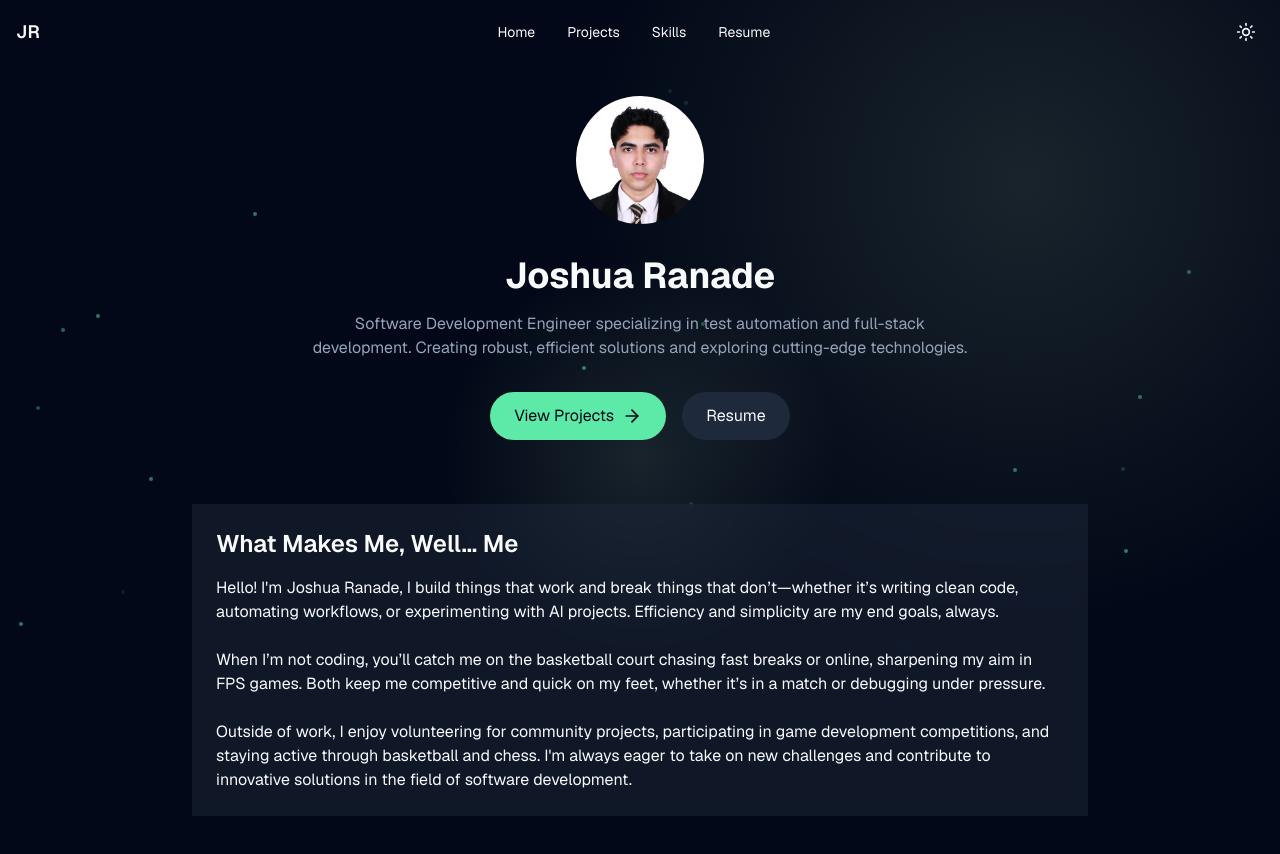
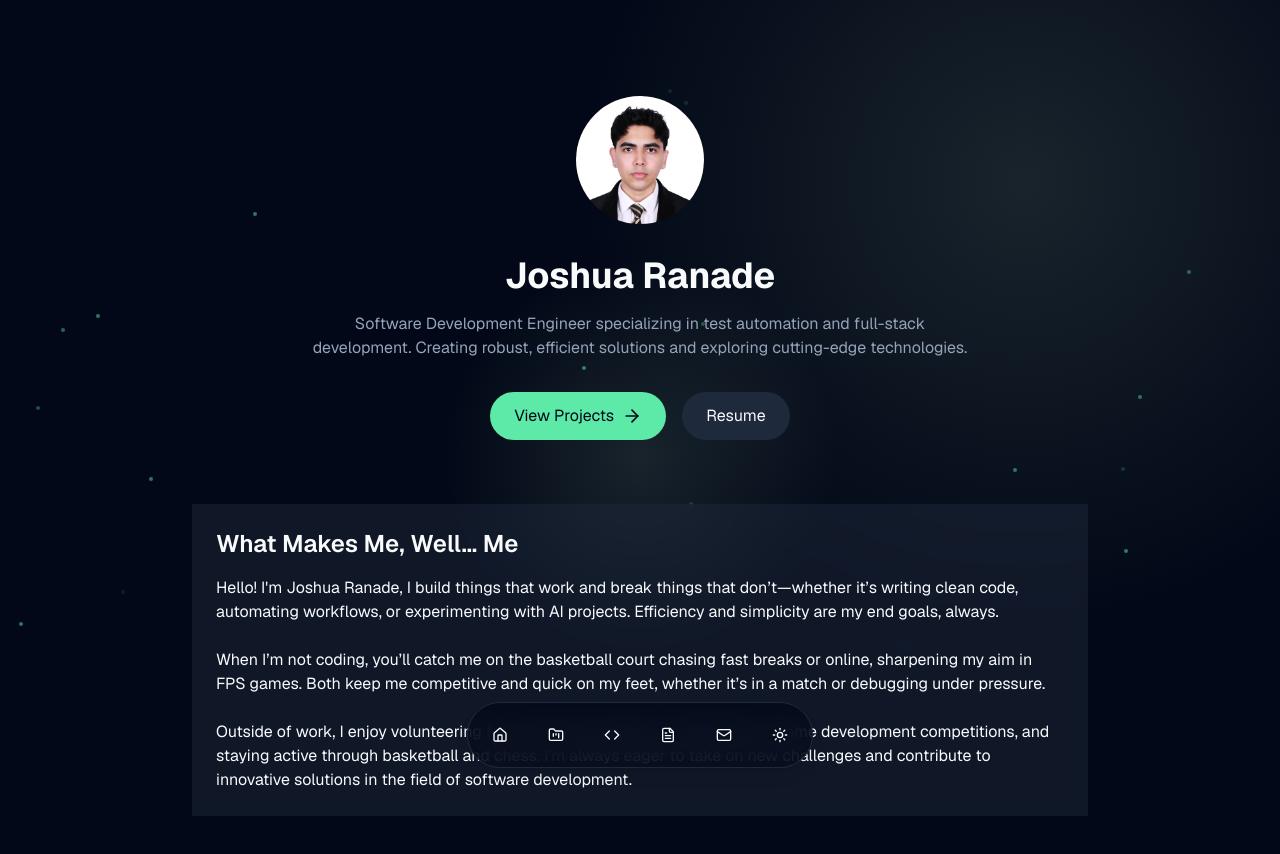
Before and after one commit to jaranade/portfolio, a Next.js app: page / in a window 1280 px wide. Shown: the top 854 px of the page. Built offline with nearby package versions, Linux system fonts and the light colour scheme.

Commit message:
update header and cursor

```diff
--- a/app/globals.css
+++ b/app/globals.css
@@ -79,3 +79,11 @@
 .animate-twinkle {
   animation: twinkle 3s infinite;
 }
+
+/* Add to the end of globals.css */
+.no-cursor {
+  cursor: none !important;
+}
+.no-cursor * {
+  cursor: none !important;
+}
--- a/app/layout.tsx
+++ b/app/layout.tsx
@@ -1,8 +1,9 @@
 import { Providers } from "./providers"
 import { GeistSans } from "geist/font/sans"
 import "./globals.css"
-import Header from "@/components/Header"
+import DockHeader from "@/components/DockHeader"
 import Stars from "@/components/Stars"
+import CustomCursor from "@/components/CustomCursor"
 
 const geist = GeistSans
 
@@ -16,7 +17,7 @@ export const metadata = {
       "Discover Joshua Ranade's journey, achievements, and creative projects in his personal portfolio.",
     images: [
       {
-        url: "/og.png", // Replace with the actual path to your OG image
+        url: "/og.png",
         width: 1920,
         height: 1080,
         alt: "Joshua Ranade Portfolio",
@@ -33,7 +34,6 @@ export default function RootLayout({
   return (
     <html lang="en" suppressHydrationWarning>
       <head>
-        {/* Meta tags for SEO */}
         <meta name="description" content={metadata.description} />
         <meta property="og:title" content={metadata.openGraph.title} />
         <meta property="og:description" content={metadata.openGraph.description} />
@@ -45,8 +45,9 @@ export default function RootLayout({
       <body className={`${geist.className} antialiased`}>
         <Providers>
           <div className="min-h-screen cosmic-bg relative overflow-hidden">
+            <CustomCursor />
             <Stars />
-            <Header />
+            <DockHeader />
             <main>{children}</main>
           </div>
         </Providers>
--- /dev/null
+++ b/components/CustomCursor.tsx
@@ -0,0 +1,90 @@
+"use client"
+
+import React, { useEffect, useState } from 'react';
+
+const CustomCursor = () => {
+  const [position, setPosition] = useState({ x: -100, y: -100 });
+  const [isHovering, setIsHovering] = useState(false);
+  const [isVisible, setIsVisible] = useState(false);
+  const [trail, setTrail] = useState<{ x: number; y: number }[]>([]);
+
+  useEffect(() => {
+    // Add no-cursor class to html and body
+    document.documentElement.classList.add('no-cursor');
+    document.body.classList.add('no-cursor');
+
+    const updatePosition = (e: MouseEvent) => {
+      requestAnimationFrame(() => {
+        setPosition({ x: e.clientX, y: e.clientY });
+        setIsVisible(true);
+
+        setTrail(prev => {
+          const newTrail = [...prev, { x: e.clientX, y: e.clientY }];
+          if (newTrail.length > 5) newTrail.shift();
+          return newTrail;
+        });
+      });
+    };
+
+    const handleMouseOver = (e: MouseEvent) => {
+      const target = e.target as HTMLElement;
+      setIsHovering(!!target.closest('a, button, [role="button"], input, select, textarea'));
+    };
+
+    window.addEventListener('mousemove', updatePosition);
+    window.addEventListener('mouseover', handleMouseOver);
+
+    return () => {
+      document.documentElement.classList.remove('no-cursor');
+      document.body.classList.remove('no-cursor');
+      window.removeEventListener('mousemove', updatePosition);
+      window.removeEventListener('mouseover', handleMouseOver);
+    };
+  }, []);
+
+  if (!isVisible) return null;
+
+  return (
+    <>
+      {/* Main cursor */}
+      <div
+        className="fixed pointer-events-none z-[999999] transition-transform duration-100"
+        style={{
+          left: `${position.x}px`,
+          top: `${position.y}px`,
+          transform: `translate(-50%, -50%) ${isHovering ? 'scale(1.5)' : 'scale(1)'}`,
+        }}
+      >
+        <div className="relative">
+          <div className="absolute -translate-x-1/2 -translate-y-1/2">
+            <div className="w-4 h-4 bg-primary rounded-full opacity-80" />
+          </div>
+          <div className="absolute -translate-x-1/2 -translate-y-1/2">
+            <div
+              className={`w-8 h-8 rounded-full border border-primary/30
+              transition-transform duration-200
+              ${isHovering ? 'scale-150 border-primary/50' : 'scale-100'}`}
+            />
+          </div>
+        </div>
+      </div>
+
+      {/* Trail effect */}
+      {trail.map((point, index) => (
+        <div
+          key={index}
+          className="fixed pointer-events-none z-[999998] w-1.5 h-1.5 bg-primary/20 rounded-full"
+          style={{
+            left: `${point.x}px`,
+            top: `${point.y}px`,
+            transform: 'translate(-50%, -50%)',
+            opacity: (index + 1) / trail.length,
+            scale: 1 - index * 0.15,
+          }}
+        />
+      ))}
+    </>
+  );
+};
+
+export default CustomCursor;
--- /dev/null
+++ b/components/DockHeader.tsx
@@ -0,0 +1,79 @@
+"use client"
+
+import { useState, useEffect } from "react"
+import Link from "next/link"
+import { useTheme } from "next-themes"
+import { Sun, Moon, Home, FolderKanban, Code, FileText, Mail } from "lucide-react"
+
+import { cn } from "@/lib/utils"
+import { Button } from "@/components/ui/button"
+import {
+  Tooltip,
+  TooltipContent,
+  TooltipProvider,
+  TooltipTrigger,
+} from "@/components/ui/tooltip"
+
+const DockHeader = () => {
+  const [mounted, setMounted] = useState(false)
+  const { theme, setTheme } = useTheme()
+
+  useEffect(() => setMounted(true), [])
+
+  if (!mounted) return null
+
+  const navigationItems = [
+    { icon: Home, label: "Home", href: "/" },
+    { icon: FolderKanban, label: "Projects", href: "/projects" },
+    { icon: Code, label: "Skills", href: "/skills" },
+    { icon: FileText, label: "Resume", href: "/resume" },
+    { icon: Mail, label: "Contact", href: "mailto:Joshuaranade18@gmail.com" }
+  ]
+
+  return (
+    <TooltipProvider delayDuration={0}>
+      <header className="fixed bottom-8 left-1/2 -translate-x-1/2 z-50">
+        <nav className="bg-background/80 backdrop-blur-lg border rounded-full p-2 shadow-lg flex items-center gap-2">
+          {navigationItems.map(({ icon: Icon, label, href }) => (
+            <Tooltip key={label}>
+              <TooltipTrigger asChild>
+                <Link href={href} className="block">
+                  <Button
+                    variant="ghost"
+                    size="icon"
+                    className="w-12 h-12 rounded-full hover:bg-muted transition-all data-[state=active]:scale-110 hover:scale-110"
+                  >
+                    <Icon className="h-5 w-5" />
+                    <span className="sr-only">{label}</span>
+                  </Button>
+                </Link>
+              </TooltipTrigger>
+              <TooltipContent side="top">{label}</TooltipContent>
+            </Tooltip>
+          ))}
+
+          <Tooltip>
+            <TooltipTrigger asChild>
+              <Button
+                variant="ghost"
+                size="icon"
+                className="w-12 h-12 rounded-full hover:bg-muted transition-all hover:scale-110"
+                onClick={() => setTheme(theme === "dark" ? "light" : "dark")}
+              >
+                {theme === "dark" ? (
+                  <Sun className="h-5 w-5" />
+                ) : (
+                  <Moon className="h-5 w-5" />
+                )}
+                <span className="sr-only">Toggle theme</span>
+              </Button>
+            </TooltipTrigger>
+            <TooltipContent side="top">Toggle theme</TooltipContent>
+          </Tooltip>
+        </nav>
+      </header>
+    </TooltipProvider>
+  )
+}
+
+export default DockHeader
```
